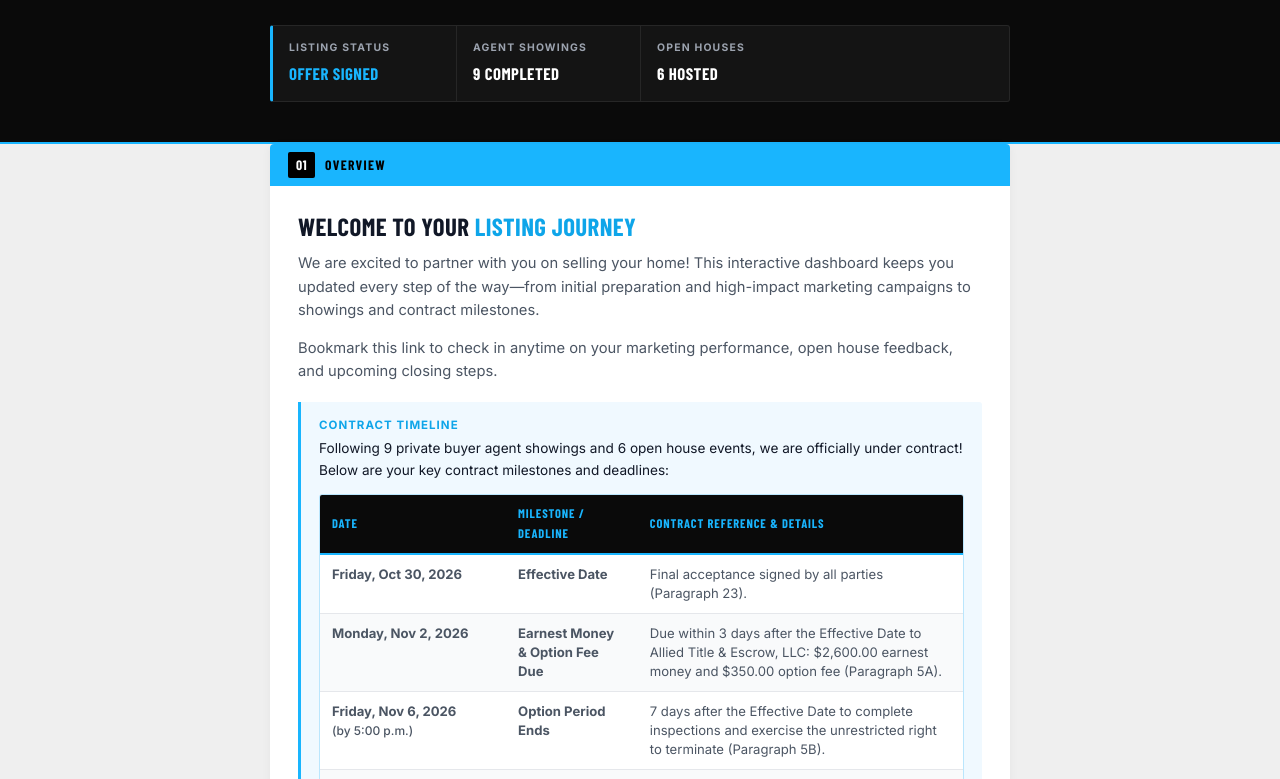
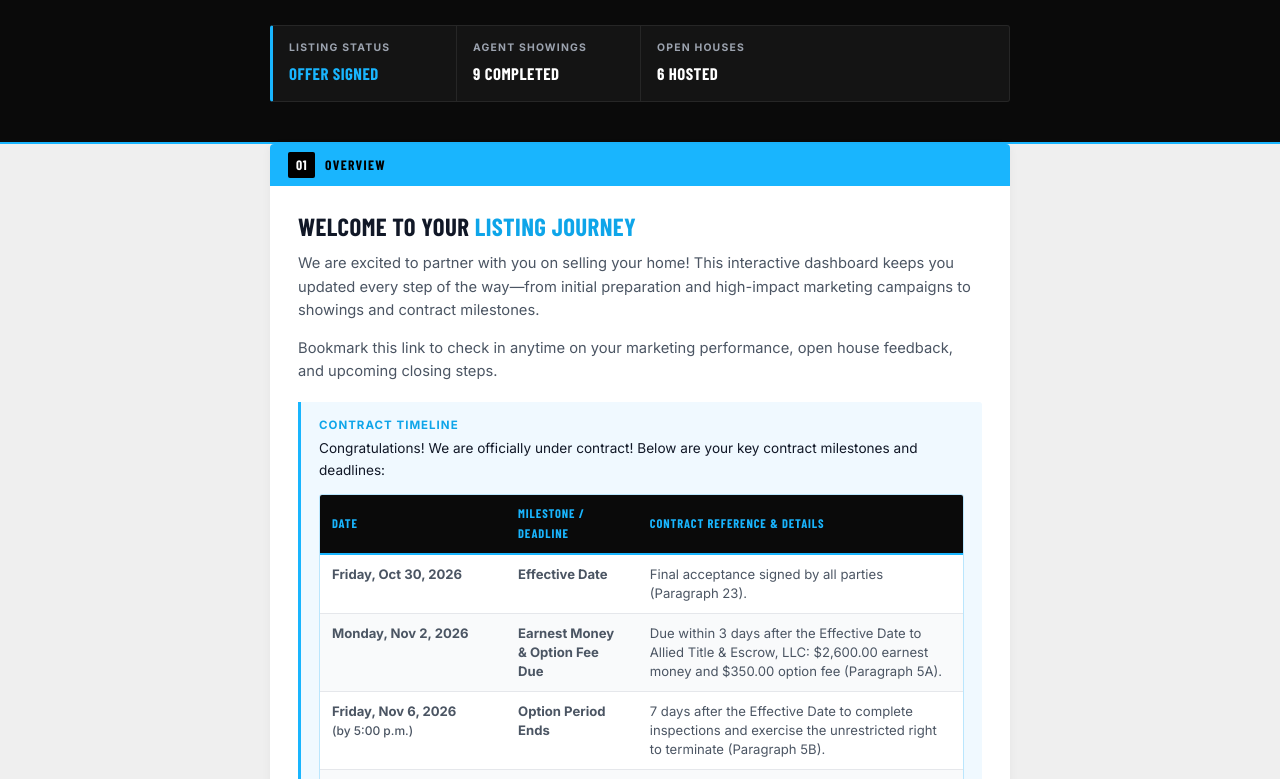
Before and after one commit to sheenatabraham/5925-Almeda-Unit-12711, a plain HTML site: page index.html in a window 1280 px wide. Shown: the part 321-1100 px from the top of the page. Drawn offline with nearby package versions, Linux system fonts and the light colour scheme; a web font is replaced by a local one.

Commit message:
Update contract status message in index.html

```diff
--- a/index.html
+++ b/index.html
@@ -827,7 +827,7 @@
         </p>
         <div class="callout-box">
           <div class="callout-title">Contract Timeline</div>
-          <p style="margin-bottom: 10px;">Following 9 private buyer agent showings and 6 open house events, we are officially under contract! Below are your key contract milestones and deadlines:</p>
+          <p style="margin-bottom: 10px;">Congratulations! We are officially under contract! Below are your key contract milestones and deadlines:</p>
           <div class="timeline-table-wrap">
             <table class="timeline-table">
               <thead>
```
